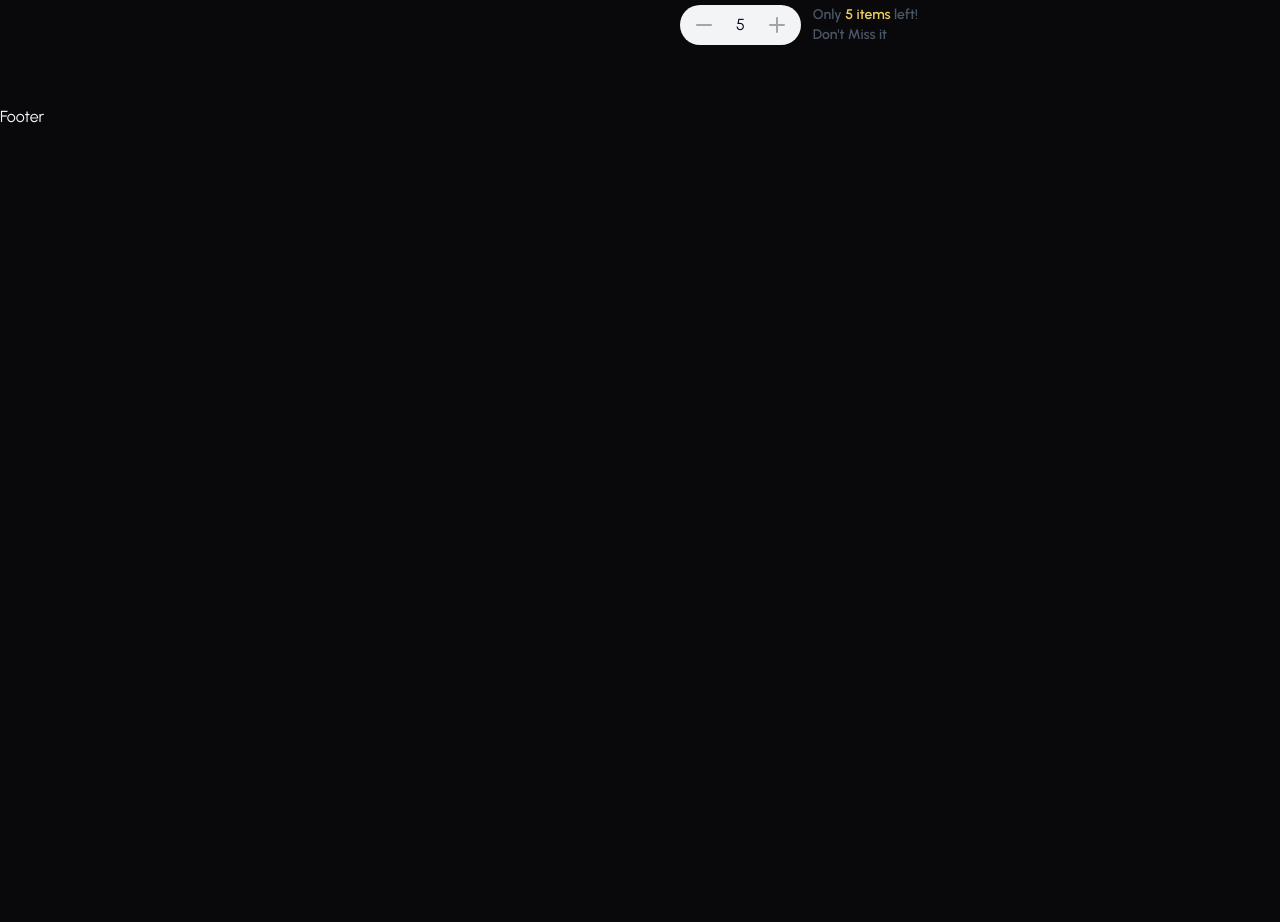
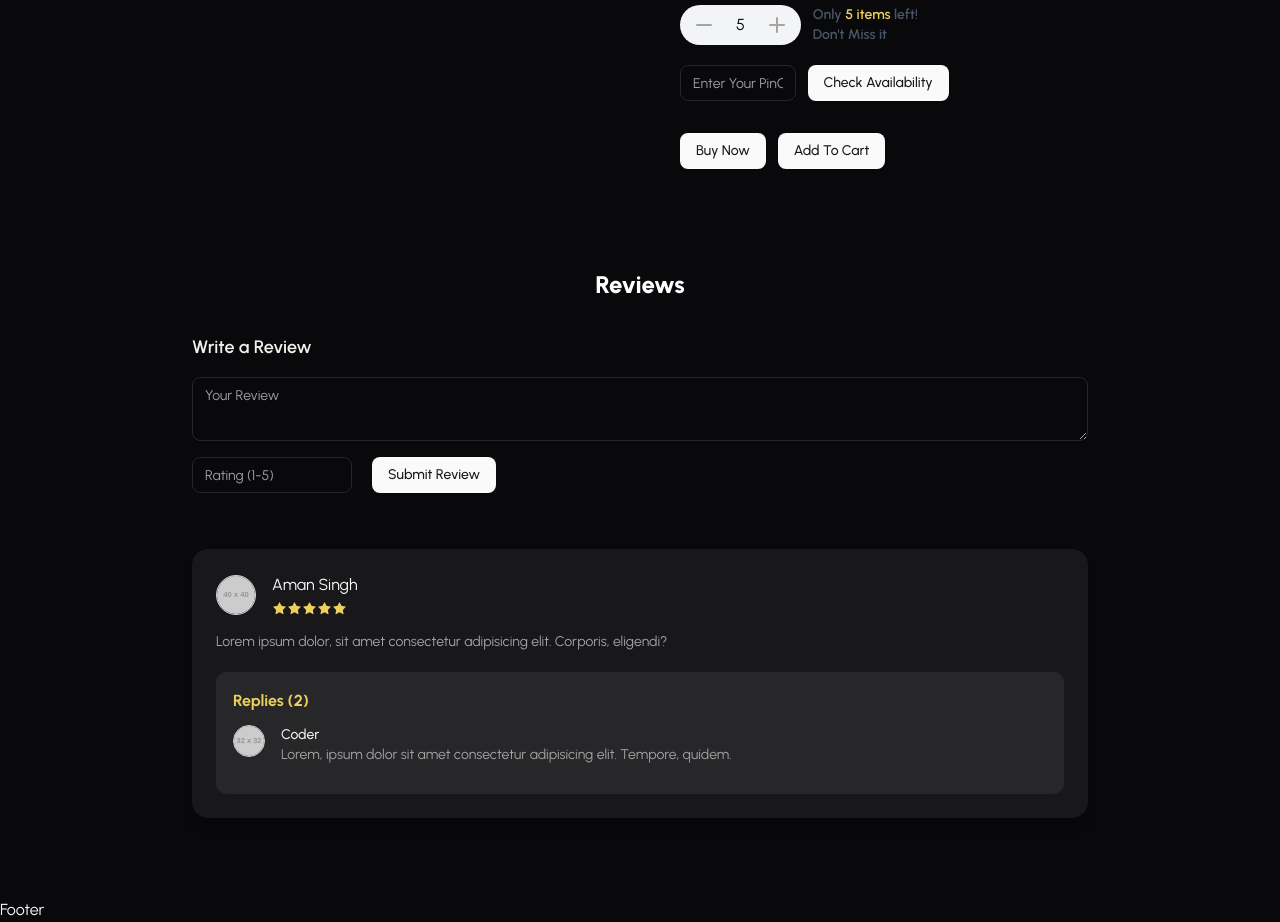
Before and after one commit to iamAmanrajput/NeoMart, a React (Vite) app in the folder FRONTEND/: page /product in a window 1280 px wide. Shown: the part 580-1502 px from the top of the page. Before the commit the page ends 800 px from the top, so only its background shows below. Built offline with nearby package versions, Linux system fonts and the light colour scheme.

Commit message:
Review Functionality Added

```diff
--- /dev/null
+++ b/FRONTEND/src/components/custom/ReviewComponent.jsx
@@ -0,0 +1,84 @@
+import React from "react";
+import { Textarea } from "@/components/ui/textarea";
+import { Input } from "../ui/input";
+import { Button } from "../ui/button";
+import { starGenerator } from "@/constants/Helper";
+
+const ReviewComponent = () => {
+  return (
+    <div className=" my-10 sm:my-20 w-[92.5vw] lg:w-[70vw] mx-auto">
+      <h3 className="font-extrabold text-2xl text-gray-800 dark:text-white mb-8 text-center">
+        Reviews
+      </h3>
+
+      {/* WRITE REVIEW SECTION */}
+      <div className="rounded-lg">
+        <h4 className="font-semibold text-lg text-gray-700 dark:text-customIsabelline mb-4">
+          Write a Review
+        </h4>
+        <Textarea placeholder="Your Review" className="mb-4" />
+        <div className="flex gap-5">
+          <Input
+            type="number"
+            max="5"
+            min="1"
+            className="mb-4 w-[10rem]"
+            placeholder="Rating (1-5)"
+          />
+          <Button>Submit Review</Button>
+        </div>
+      </div>
+
+      {/*  REVIEWS LIST */}
+      <div className="space-y-6 my-10">
+        <div className="bg-white border border-gray-200 p-6 rounded-2xl shadow-lg dark:bg-zinc-900 dark:border-none">
+          {/* REVIEWER INFO */}
+          <div className="flex mb-4 items-center">
+            <img
+              src="https://placehold.co/40"
+              alt=""
+              className="w-10 h-10 rounded-full mr-4 border  border-gray-300"
+            />
+            <div>
+              <h4>Aman Singh</h4>
+              <div className="flex items-center mt-1">
+                {starGenerator(5, "0", 15)}
+              </div>
+            </div>
+          </div>
+          {/* Review Content */}
+          <p className="text-gray-600 text-sm dark:text-customGray">
+            Lorem ipsum dolor, sit amet consectetur adipisicing elit. Corporis,
+            eligendi?
+          </p>
+          {/* Reply Section */}
+          <div className="mt-5 bg-gray-50 p-4 rounded-lg dark:bg-zinc-800 border">
+            <h5 className="font-bold tetx-sm text-gray-700 mb-3 dark:text-customYellow">
+              Replies (2)
+            </h5>
+            <div className="space-y-4">
+              <div className="flex items-start space-x-4 border-b pb-3 lg:border-none">
+                <img
+                  src="https://placehold.co/32"
+                  alt=""
+                  className="w-8 h-8 rounded-full  border  border-gray-300"
+                />
+                <div>
+                  <h6 className="font-medium text-gray-800 text-sm dark:text-customIsabelline capitalize">
+                    Coder
+                  </h6>
+                  <p className="text-gray-600 text-sm dark:text-customGray">
+                    Lorem, ipsum dolor sit amet consectetur adipisicing elit.
+                    Tempore, quidem.
+                  </p>
+                </div>
+              </div>
+            </div>
+          </div>
+        </div>
+      </div>
+    </div>
+  );
+};
+
+export default ReviewComponent;
--- /dev/null
+++ b/FRONTEND/src/components/ui/textarea.jsx
@@ -0,0 +1,20 @@
+import * as React from "react"
+
+import { cn } from "@/lib/utils"
+
+function Textarea({
+  className,
+  ...props
+}) {
+  return (
+    (<textarea
+      data-slot="textarea"
+      className={cn(
+        "border-input placeholder:text-muted-foreground focus-visible:border-ring focus-visible:ring-ring/50 aria-invalid:ring-destructive/20 dark:aria-invalid:ring-destructive/40 aria-invalid:border-destructive flex field-sizing-content min-h-16 w-full rounded-md border bg-transparent px-3 py-2 text-base shadow-xs transition-[color,box-shadow] outline-none focus-visible:ring-[3px] disabled:cursor-not-allowed disabled:opacity-50 md:text-sm",
+        className
+      )}
+      {...props} />)
+  );
+}
+
+export { Textarea }
--- a/FRONTEND/src/pages/Product.jsx
+++ b/FRONTEND/src/pages/Product.jsx
@@ -4,9 +4,16 @@ import Footer from "@/components/custom/Footer";
 import { starGenerator } from "@/constants/Helper";
 import { Circle, Minus, Plus } from "lucide-react";
 import { Colors } from "@/constants/colors";
+import { Input } from "@/components/ui/input";
+import { Button } from "@/components/ui/button";
+import ReviewComponent from "@/components/custom/ReviewComponent";
 
 const Product = () => {
   const [productQuantity, setProductQuantity] = useState(5);
+  const [pincode, setPincode] = useState("");
+  const [availabilityMessage, setAvailabilityMessage] = useState("");
+  const [purchaseProduct, setPurchaseProduct] = useState(false);
+  const [address, setAddress] = useState("");
   const imageArray = [
     {
       url: "https://res.cloudinary.com/dmljeib0i/image/upload/v1737486186/products/l8hine0k4jwlw9jmujvz.jpg",
@@ -131,12 +138,36 @@ const Product = () => {
                 )}
               </div>
 
-              <div></div>
+              <div className="grid gap-3 my-5">
+                <div className="flex gap-3">
+                  <Input
+                    placeholder="Enter Your PinCode Here"
+                    onChange={(e) => setPincode(e.target.value)}
+                  />
+                  <Button>Check Availability</Button>
+                </div>
+                <p className="text-sm px-2">{availabilityMessage}</p>
+              </div>
+              <div className="flex gap-3">
+                <Button onClick={() => setPurchaseProduct(true)}>
+                  Buy Now
+                </Button>
+                <Button>Add To Cart</Button>
+              </div>
+              {purchaseProduct && (
+                <div className="my-2 space-y-2">
+                  <Input
+                    placeholder="Enter Your Address Here..."
+                    onChange={(e) => setAddress(e.target.value)}
+                  />
+                  <Button>Confirm Order</Button>
+                </div>
+              )}
             </div>
           </div>
         </main>
-
         {/* review section */}
+        <ReviewComponent></ReviewComponent>
       </div>
 
       <Footer></Footer>
```
